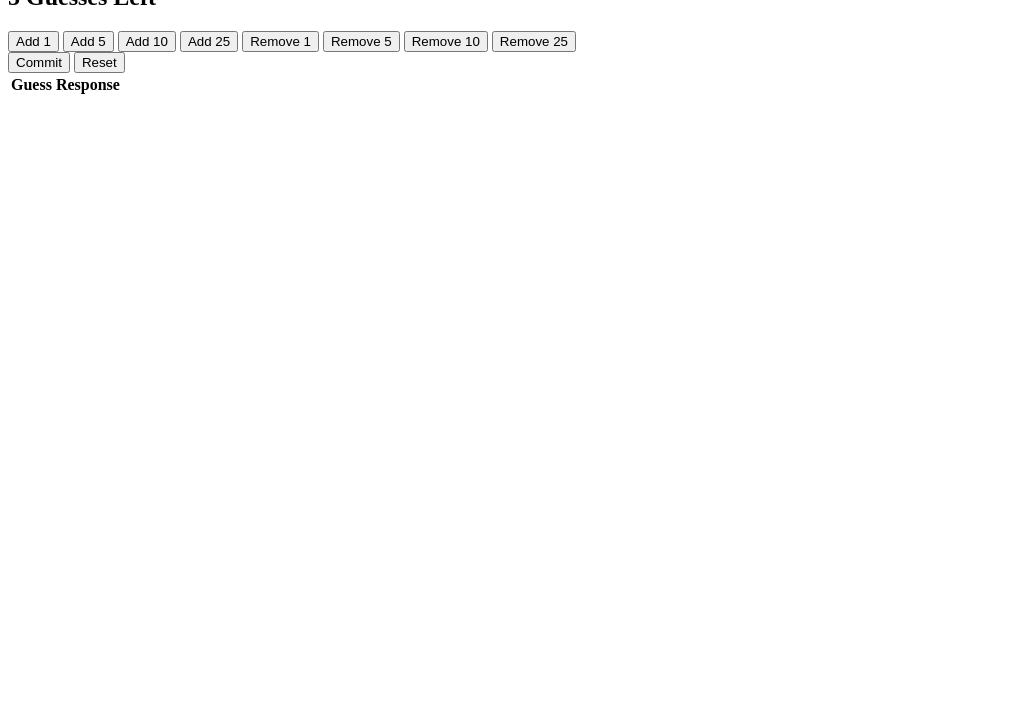
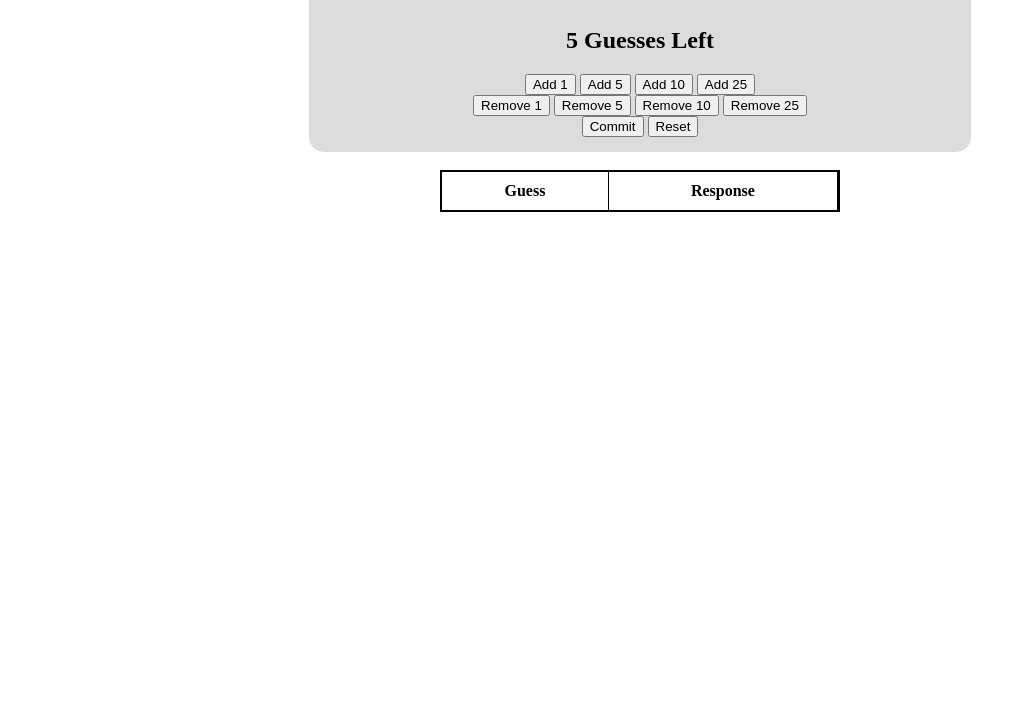
Before and after one commit to kacperlNYC/hot-and-cold, a plain HTML site: page index.html in a window 1280 px wide. Shown: the part 96-800 px from the top of the page, without its empty margins (0-1026 px from the left). Drawn offline with Linux system fonts and the light colour scheme.

Commit message:
Add files via upload

```diff
--- a/index.html
+++ b/index.html
@@ -1,3 +1,4 @@
+<!-- Kacper Letowski Odd pd 7 8-->
 <!DOCTYPE html>
 <html lang="en">
 <head>
@@ -6,7 +7,32 @@
     <meta name="viewport" content="width=device-width, initial-scale=1.0">
     <title>Hot and Cold</title>
     <script src="script.js"></script>
-    <link href="style.css" rel="stylesheet">
+    <style>
+        main {
+            margin: auto;
+            background-color: gainsboro;
+            border-radius: 15px;
+            padding: 15px;
+            display: flex;
+            flex-direction: column;
+            align-items: center;
+            width: 50%;
+        }
+        table {
+            min-width: 400px;
+            margin: auto;
+            border: 2px solid black;
+            border-spacing: 0px;
+        }
+
+        table th{
+            border-right: 1px solid black;
+        }
+
+        th{
+            padding: 10px;
+        }
+    </style>
 </head>
 <body onload="init();">
     <main>
@@ -18,7 +44,8 @@
             <button onclick="add(5);">Add 5</button>
             <button onclick="add(10);">Add 10</button>
             <button onclick="add(25);">Add 25</button>
-
+        </div>
+        <div>
             <button onclick="remove(1);">Remove 1</button>
             <button onclick="remove(5);">Remove 5</button>
             <button onclick="remove(10);">Remove 10</button>
@@ -30,6 +57,7 @@
         </div>
     </main>
 
+    <br>
 
     <table id="log">
         <tr>
--- a/script.js
+++ b/script.js
@@ -1,3 +1,4 @@
+// Kacper Letowski Odd pd 7 8
 function init() {
     guess = 50;
     guesses = 5;
```
